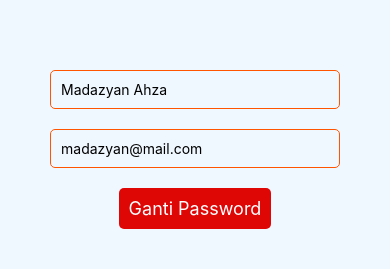
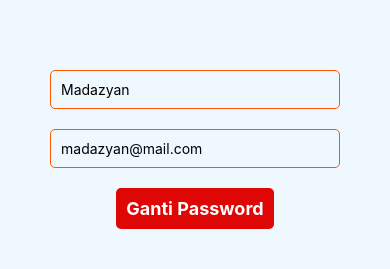
Before and after one commit to rajastra/resep-makanan, a React Native app: screen /UpdateUser in a window 390 px wide. Shown: the part 338-607 px from the top of the page. Built offline with nearby package versions, Linux system fonts and the light colour scheme.

Commit message:
Update Code FIx

```diff
--- a/src/screen/UpdateUser.js
+++ b/src/screen/UpdateUser.js
@@ -51,7 +51,7 @@ const UpdateUser = () => {
       )}
       <View style={styles.centered}>
         <TextInput
-          placeholder='Madazyan Ahza'
+          placeholder='Madazyan'
           style={styles.textInput}
           value={userName}
           onChangeText={(text) => setUserName(text)}
@@ -117,6 +117,7 @@ const styles = StyleSheet.create({
     borderRadius: 5,
     marginBottom: 20,
     width: '100%',
+    color: '#000',
   },
   changePasswordButton: {
     backgroundColor: '#DF0606',
@@ -127,6 +128,7 @@ const styles = StyleSheet.create({
   changePasswordButtonText: {
     color: '#fff',
     fontSize: 18,
+    fontWeight: 'bold'
   },
 });
 
```
